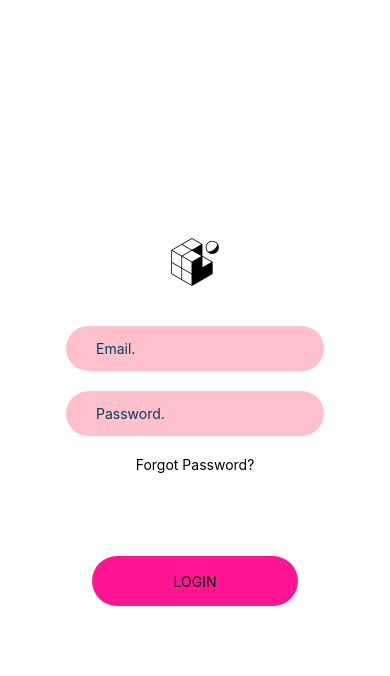
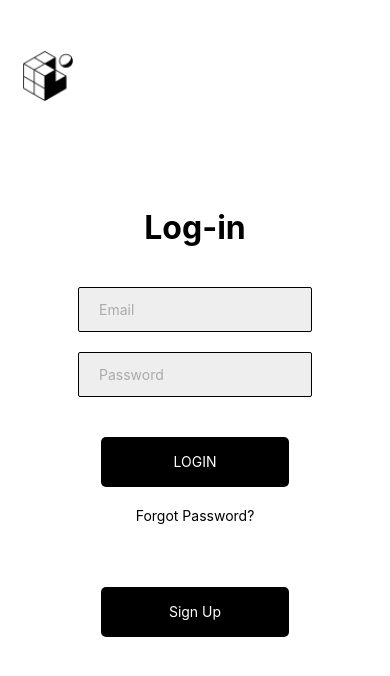
Before and after one commit to VeteransSupport/VeteransMobileApp, a React Native app: screen / in a window 390 px wide. Shown: the top 676 px of the page. Built offline with nearby package versions, Linux system fonts and the light colour scheme.

Commit message:
fixing the login page to work in android

```diff
--- a/App.js
+++ b/App.js
@@ -20,8 +20,9 @@ export default function App() {
 const styles = StyleSheet.create({
   container: {
     flex: 1,
-    backgroundColor: "#fff",
-    alignItems: "center",
-    justifyContent: "center",
+    width: '100%',
+    backgroundColor: '#fff',
+    alignItems: 'center',
+    justifyContent: 'center',
   },
 });
--- a/components/home/Home.js
+++ b/components/home/Home.js
@@ -1,7 +1,8 @@
 import React from 'react';
-import { Text, View } from 'react-native';
-import Login from '../login/Login';
-import Logout from '../logout/LogOut';
+import { StyleSheet, Text, View, Alert, Image, } from 'react-native';
+
+import Login from "../login/Login";
+import Logout from "../logout/Logout";
 
 import AsyncStorage from "@react-native-async-storage/async-storage";
 
@@ -10,8 +11,8 @@ class Home extends React.Component {
     super(props);
     this.state = {
       authenticated: false,
-            email: '',
-            password: '',
+      email: 'user@example.com',
+      password: 'KLcXUsn990',
       removeUser: false,
       signup: false
     }
@@ -23,17 +24,18 @@ class Home extends React.Component {
   }
 
   async componentDidMount() {
-        this._retrieveData();
+    this._retrieveData('token');
   }
 
-    _retrieveData = async () => {
+  _retrieveData = async (key) => {
     try {
-            const value = await AsyncStorage.getItem('token');
+      const value = await AsyncStorage.getItem(key);
       if (value !== null) {
         this.setState({ authenticated: true })
       }
     } catch (e) {
       console.log('Cound not store token in AsyncStorage: ' + e);
+      Alert.alert('Error getting token', 'Could not retrieve session token.');
     }
   }
 
@@ -45,6 +47,7 @@ class Home extends React.Component {
       );
     } catch (e) {
       console.log('Error storing token in AsyncStorage: ' + e);
+      Alert.alert('Error logging in', 'Could not store session token.');
     }
 
     console.log('User logged in')
@@ -55,17 +58,18 @@ class Home extends React.Component {
       await AsyncStorage.clear()
     } catch (e) {
       console.log('Could not clear AsyncStorage: ' + e);
+      Alert.alert('Error logging out', 'Could not clear session token.');
     }
 
     console.log('User logged out')
   }
 
-    handleEmail = (e) => {
-        this.setState({ email: e.target.value });
+  handleEmail = (text) => {
+    this.setState({ email: text });
   }
 
-    handlePassword = (e) => {
-        this.setState({ password: e.target.value });
+  handlePassword = (text) => {
+    this.setState({ password: text });
   }
 
   handleLogoutClick = () => {
@@ -102,15 +106,15 @@ class Home extends React.Component {
         }
       })
       .catch((err) => {
-                console.log("something went wrong ", err)
-                alert('We were unable to sign you in!\n\nPlease check youre username and password and make sure they are correct.')
-                // TODO: change alert to something else
+        // let message
+        console.log("something went wrong ", err);
+        Alert.alert('We were unable to sign you in!', 'Please check youre username and password and make sure they are correct.');
       })
   }
 
   render() {
     let page = (
-            <Login
+      <Login style={{}}
         handleEmail={this.handleEmail}
         handlePassword={this.handlePassword}
         handleLoginClick={this.handleLoginClick}
@@ -120,23 +124,38 @@ class Home extends React.Component {
     if (this.state.authenticated) {
       page = (
         <View>
-                    <Text>Youre logged in!</Text>
           <Logout handleLogoutClick={this.handleLogoutClick} />
+          <Text style={styles.email}>Logged in as: {this.state.email}</Text>
         </View>
       )
     }
 
     return (
-            <View
-                style={{
-                    flex: 1,
-                    justifyContent: "center",
-                    alignItems: "center"
-                }}>
+      <View style={styles.container}>
+        <Image style={styles.image} source={require("../../assets/favicon.png")} />
         {page}
       </View>
     )
   }
+}
 
-}
+const styles = StyleSheet.create({
+  container: {
+    flex: 1,
+    width: '100%',
+  },
+
+  image: {
+    position: 'absolute',
+    top: '6%',
+    left: '6%',
+    width: 50,
+    height: 50,
+  },
+
+  email: {
+    textAlign: 'center',
+  },
+});
+
 export default Home;
--- a/components/login/Login.js
+++ b/components/login/Login.js
@@ -4,7 +4,6 @@ import {
   StyleSheet,
   Text,
   View,
-  Image,
   TextInput,
   Button,
   TouchableOpacity,
@@ -29,89 +28,113 @@ class Login extends React.Component {
     // const [password, setPassword] = useState("");
     return (
       <View style={styles.container}>
-        <Image style={styles.image} source={require("../../assets/favicon.png")} />
+        <Text style={styles.title}>Log-in</Text>
 
         <StatusBar style="auto" />
         <View style={styles.inputView}>
           <TextInput
             style={styles.TextInput}
-            placeholder="Email."
-            placeholderTextColor="#003f5c"
-            // onChangeText={(email) => setEmail(email)}
-            onChange={this.props.handleEmail}
+            placeholder="Email"
+            placeholderTextColor="#aaa"
+            onChangeText={this.props.handleEmail}
           />
         </View>
 
         <View style={styles.inputView}>
           <TextInput
             style={styles.TextInput}
-            placeholder="Password."
-            placeholderTextColor="#003f5c"
+            placeholder="Password"
+            placeholderTextColor="#aaa"
             secureTextEntry={true}
-            // onChangeText={(password) => setPassword(password)}
-            onChange={this.props.handlePassword}
+            onChangeText={this.props.handlePassword}
           />
         </View>
+
+        <TouchableOpacity
+          style={styles.loginBtn}
+          onPress={this.props.handleLoginClick}>
+          <Text
+            style={styles.loginText}>
+            LOGIN
+          </Text>
+        </TouchableOpacity>
 
         <TouchableOpacity>
           <Text style={styles.forgot_button}>Forgot Password?</Text>
         </TouchableOpacity>
 
-        <TouchableOpacity style={styles.loginBtn}>
+        <TouchableOpacity
+          style={styles.loginBtn}
+          // onPress={this.props.handleSignupClick} // TODO: need to impliment
+          >
           <Text
-            style={styles.loginText}
-            onClick={this.props.handleLoginClick}>
-            LOGIN
+            style={styles.loginText}>
+            Sign Up
           </Text>
         </TouchableOpacity>
       </View>
     )
   }
-
 }
 
 const styles = StyleSheet.create({
   container: {
     flex: 1,
-    backgroundColor: "#fff",
-    alignItems: "center",
-    justifyContent: "center",
+    alignItems: 'center',
+    justifyContent: 'center',
+    // To center horizontally on screen
+    width: '60%',
+    left: '20%',
   },
 
-  image: {
+  title: {
+    fontSize: 32,
     marginBottom: 40,
+    fontWeight: 'bold',
   },
 
   inputView: {
-    backgroundColor: "#FFC0CB",
-    borderRadius: 30,
-    width: "100%",
+    backgroundColor: '#eee',
+    borderWidth: 1,
+    borderRadius: 2,
+    borderColor: '#000',
+    width: '100%',
     height: 45,
     marginBottom: 20,
-
-    alignItems: "center",
+    color: '#fff',
+    alignItems: 'center',
   },
 
   TextInput: {
     height: 50,
+    width: '100%',
     flex: 1,
     padding: 10,
     marginLeft: 20,
+    color: '#000',
+  },
+
+  loginBtn: {
+    width: '80%',
+    borderRadius: 5,
+    height: 50,
+    alignItems: 'center',
+    justifyContent: 'center',
+    marginTop: 20,
+    color: 'red',
+    backgroundColor: '#000',
+  },
+
+  loginText: {
+    width: '100%',
+    textAlign: 'center',
+    color: '#fff',
   },
 
   forgot_button: {
     height: 30,
+    marginTop: 20,
     marginBottom: 30,
-  },
-
-  loginBtn: {
-    width: "80%",
-    borderRadius: 25,
-    height: 50,
-    alignItems: "center",
-    justifyContent: "center",
-    marginTop: 40,
-    backgroundColor: "#FF1493",
   },
 });
 
--- a/components/logout/Logout.js
+++ b/components/logout/Logout.js
@@ -29,10 +29,10 @@ class Logout extends React.Component {
     // const [password, setPassword] = useState("");
     return (
       <View style={styles.container}>
-        <TouchableOpacity style={styles.logoutBtn}>
-          <Text
-            style={styles.logoutText}
-            onClick={this.props.handleLogoutClick}>
+        <TouchableOpacity
+          style={styles.logoutBtn}
+          onPress={this.props.handleLogoutClick}>
+          <Text style={styles.logoutText}>
             LOGOUT
           </Text>
         </TouchableOpacity>
@@ -44,24 +44,25 @@ class Logout extends React.Component {
 
 const styles = StyleSheet.create({
   container: {
-    flex: 1,
-    backgroundColor: "#fff",
-    alignItems: "center",
-    justifyContent: "center",
+    alignItems: 'center',
+    justifyContent: 'center',
+    // To center horizontally on screen
+    width: '60%',
+    left: '20%',
   },
 
   logoutText: {
-      color: "#000"
+    color: '#fff',
   },
 
   logoutBtn: {
-    width: "80%",
-    borderRadius: 25,
+    width: '80%',
+    borderRadius: 5,
     height: 50,
-    alignItems: "center",
-    justifyContent: "center",
+    alignItems: 'center',
+    justifyContent: 'center',
     marginTop: 40,
-    backgroundColor: "#FF1493",
+    backgroundColor: '#000',
   },
 });
 
```
Lines whose indentation alone changed are shown as unchanged.
